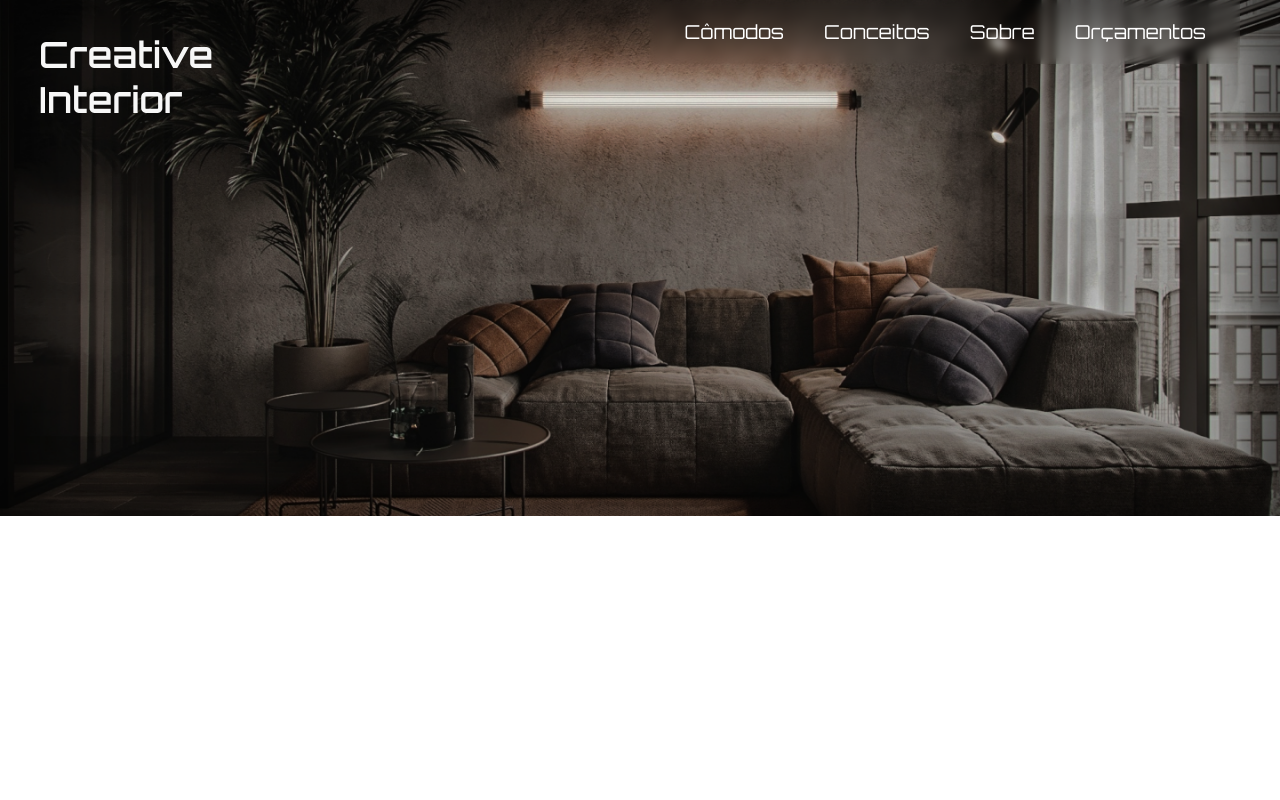
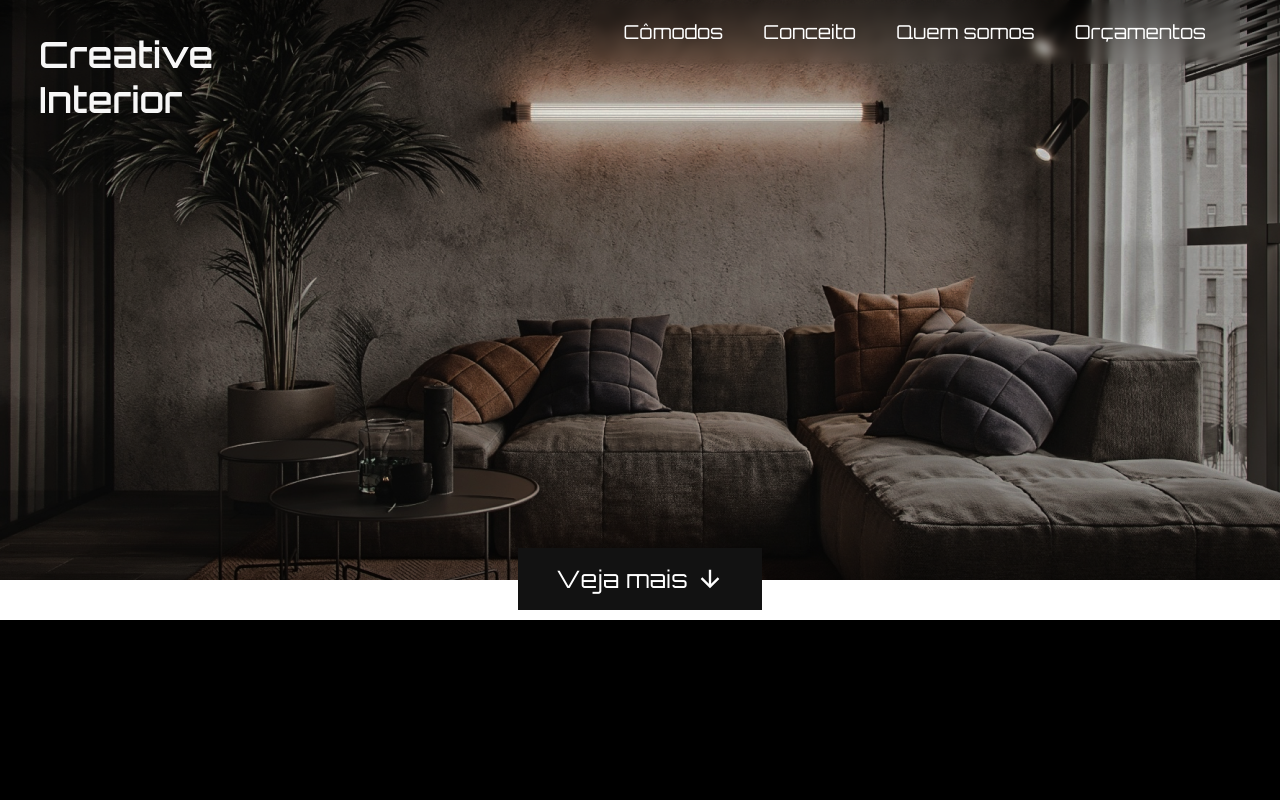
Before and after one commit to projetocp/creative-interior, a plain HTML site: page index.html in a window 1280 px wide. Shown: the top 800 px of the page. Drawn offline with Linux system fonts and the light colour scheme.

Commit message:
Grid layout adicionado ao body, header atualizado

```diff
--- a/css/header.css
+++ b/css/header.css
@@ -2,6 +2,12 @@ header {
   position: relative;
   font-family: "Orbitron", sans-serif;
   color: white;
+  background-image: url("../assets/bg-header.png");
+  background-repeat: no-repeat;
+  background-position: center;
+  background-size: cover;
+  height: 580px;
+  display: grid;
 }
 
 .bg {
@@ -36,3 +42,32 @@ header {
   padding: 10px;
   /* background-color: black; */
 }
+
+.veja-mais {
+  display: flex;
+  font-size: 24px;
+  padding: 1rem 2.4rem;
+  background-color: #121212;
+  max-width: fit-content;
+  position: absolute;
+  margin: 0 auto;
+  bottom: -30px;
+  justify-self: center;
+  gap: 8px;
+}
+
+.veja-mais:hover img {
+  animation: 1.5s seta infinite;
+}
+
+@keyframes seta {
+  0% {
+    transform: translate3d(0, -4px, 0);
+  }
+  50% {
+    transform: translate3d(0, 4px, 0);
+  }
+  100% {
+    transform: translate3d(0, -4px, 0);
+  }
+}
--- a/css/reset.css
+++ b/css/reset.css
@@ -16,3 +16,39 @@ a {
   color: inherit;
   text-decoration: none;
 }
+
+body {
+  display: grid;
+  height: 4000px;
+  grid-template-areas:
+    "header"
+    "comodos"
+    "conceito"
+    "q-somos"
+    "footer";
+  grid-template-rows: 620px 1fr 1fr 1fr 490px;
+}
+
+header {
+  grid-area: header;
+}
+
+#comodos {
+  grid-area: comodos;
+  background-color: black;
+}
+
+#conceito {
+  grid-area: conceito;
+  background-color: red;
+}
+
+#q-somos {
+  grid-area: q-somos;
+  background-color: blue;
+}
+
+footer {
+  grid-area: footer;
+  background-color: green;
+}
--- a/index.html
+++ b/index.html
@@ -18,21 +18,37 @@
 </head>
 
 <body>
-
   <header>
-    <img src="./assets/bg-header.png" alt="header" class="bg">
     <div class="menu">
       <a href="./index.html"><img src="./assets/logo-w.svg" class="logo"></a>
 
       <ul class="menu-list">
         <li><a href="#comodos">Cômodos</a></li>
-        <li><a href="#conceitos">Conceitos</a></li>
-        <li><a href="#sobre">Sobre</a></li>
+        <li><a href="#conceitos">Conceito</a></li>
+        <li><a href="#sobre">Quem somos</a></li>
         <li><a href="#sobre">Orçamentos</a></li>
       </ul>
     </div>
+
+    <a class="veja-mais" href="#comodos">
+      <span>Veja mais</span>
+      <img src="assets/arrow-down.svg">
+    </a>
+
   </header>
 
+  <section aria-label="Cômodos" id="comodos">
+  </section>
+
+  <section aria-label="Conceito" id="conceito">
+  </section>
+
+  <section aria-label="Quem somos?" id="q-somos">
+  </section>
+
+  <footer>
+
+  </footer>
 </body>
 
 </html>
```
